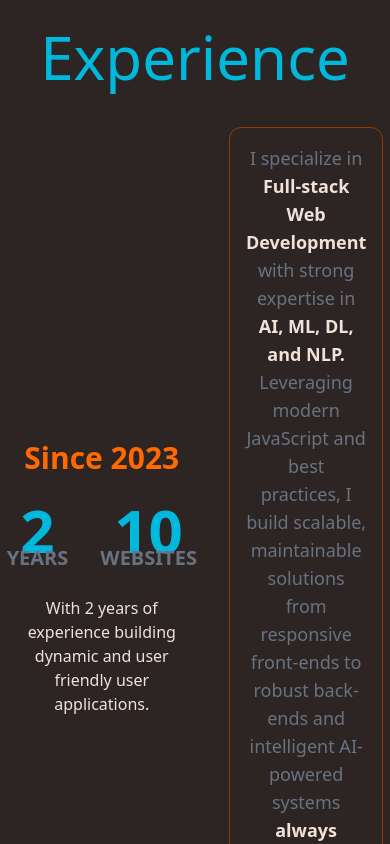
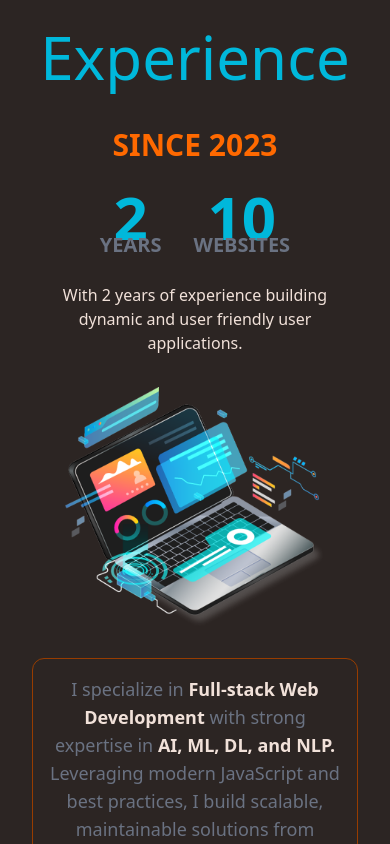
Before and after one commit to ParasRana123/Portfolio, a React (Vite) app: page / in a window 390 px wide. Shown: the part 3480-4324 px from the top of the page. Built offline with nearby package versions, Linux system fonts and the light colour scheme.

Commit message:
Made responsive the entire experience section.

```diff
--- a/src/components/experienceSection/ExperienceTop.jsx
+++ b/src/components/experienceSection/ExperienceTop.jsx
@@ -1,16 +1,16 @@
-import React from 'react'
-import ExperienceTopLeft from './ExperienceTopLeft'
-import ExperienceTopMiddle from './ExperienceTopMiddle'
-import ExperienceTopRight from './ExperienceTopRight'
+import React from 'react';
+import ExperienceTopLeft from './ExperienceTopLeft';
+import ExperienceTopMiddle from './ExperienceTopMiddle';
+import ExperienceTopRight from './ExperienceTopRight';
 
 const ExperienceTop = () => {
   return (
-    <div className='flex lg:flex-row sm:flex-col gap-4 items-center justify-center'>
-        <ExperienceTopLeft />
-        <ExperienceTopMiddle />
-        <ExperienceTopRight />
+    <div className='flex flex-col lg:flex-row items-center lg:items-start justify-center gap-8 px-4'>
+      <ExperienceTopLeft />
+      <ExperienceTopMiddle />
+      <ExperienceTopRight />
     </div>
-  )
-}
+  );
+};
 
-export default ExperienceTop
+export default ExperienceTop;
--- a/src/components/experienceSection/ExperienceTopLeft.jsx
+++ b/src/components/experienceSection/ExperienceTopLeft.jsx
@@ -1,18 +1,20 @@
-import React from 'react'
-import ExperienceInfo from './ExperienceInfo'
+import React from 'react';
+import ExperienceInfo from './ExperienceInfo';
 
 const ExperienceTopLeft = () => {
   return (
-    <div className='flex flex-col gap-6 w-[300px]'>
-        <p className='text-orange-500 font-bold upppercase text-3xl font-special text-center'>Since 2023</p>
-        <div className='flex justify-center items-center gap-4'>
-            <ExperienceInfo number="2" text="Years"/>
-              <p className='font-bold text-6xl text-amber-900'></p>
-            <ExperienceInfo number="10" text="Websites"/>
-        </div>
-        <p className='text-center text-white '>With 2 years of experience building dynamic and user friendly user applications.</p>
+    <div className='w-full lg:w-[300px] flex flex-col gap-6 px-4'>
+      <p className='text-orange-500 font-bold uppercase text-3xl font-special text-center'>Since 2023</p>
+      <div className='flex justify-center items-center gap-4'>
+        <ExperienceInfo number="2" text="Years" />
+        <p className='font-bold text-6xl text-amber-900'></p>
+        <ExperienceInfo number="10" text="Websites" />
+      </div>
+      <p className='text-center text-white'>
+        With 2 years of experience building dynamic and user friendly user applications.
+      </p>
     </div>
-  )
-}
+  );
+};
 
-export default ExperienceTopLeft
+export default ExperienceTopLeft;
--- a/src/components/experienceSection/ExperienceTopMiddle.jsx
+++ b/src/components/experienceSection/ExperienceTopMiddle.jsx
@@ -1,11 +1,15 @@
-import React from 'react'
+import React from 'react';
 
 const ExperienceTopMiddle = () => {
   return (
-    <div className='lg:w-[35%] md:w-[50%] sm:w-[80%]'>
-        <img src="/images/experience-image.png" alt="experience image" />
+    <div className='w-full md:w-[80%] lg:w-[35%] px-4'>
+      <img
+        src="/images/experience-image.png"
+        alt="experience"
+        className="w-full h-auto object-contain rounded-xl"
+      />
     </div>
-  )
-}
+  );
+};
 
-export default ExperienceTopMiddle
+export default ExperienceTopMiddle;
--- a/src/components/experienceSection/ExperienceTopRight.jsx
+++ b/src/components/experienceSection/ExperienceTopRight.jsx
@@ -1,14 +1,13 @@
-import React from 'react'
+import React from 'react';
 
 const ExperienceTopRight = () => {
   return (
-    <div className='xl:w-[25%] lg:w-[30%] border border-amber-800 p-4 rounded-xl'>
-        <p className='text-lg text-center text-gray-500'>
-  I specialize in <span className='text-white font-bold'>Full-stack Web Development</span> with strong expertise in <span className='text-white font-bold'>AI, ML, DL, and NLP.</span> Leveraging modern JavaScript and best practices, I build scalable, maintainable solutions  from responsive front-ends to robust back-ends and intelligent AI-powered systems <span className='text-white font-bold'>always aiming for clean code and exceptional user experiences.</span>
-</p>
+    <div className='w-full md:w-[80%] lg:w-[30%] xl:w-[25%] border border-amber-800 p-4 rounded-xl px-4'>
+      <p className='text-lg text-center text-gray-500'>
+        I specialize in <span className='text-white font-bold'>Full-stack Web Development</span> with strong expertise in <span className='text-white font-bold'>AI, ML, DL, and NLP.</span> Leveraging modern JavaScript and best practices, I build scalable, maintainable solutions from responsive front-ends to robust back-ends and intelligent AI-powered systems <span className='text-white font-bold'>always aiming for clean code and exceptional user experiences.</span>
+      </p>
+    </div>
+  );
+};
 
-    </div>
-  )
-}
-
-export default ExperienceTopRight
+export default ExperienceTopRight;
```
Also changed, not shown: src/components/experienceSection/ExperienceInfo.jsx (line endings or trailing spaces).
